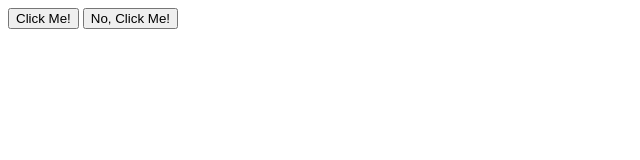
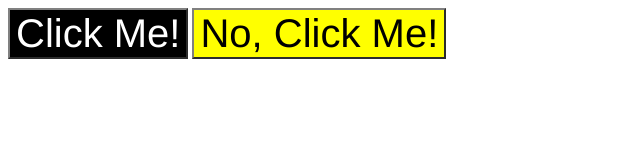
Before and after one commit to MohamedEmadFahmy/The-Odin-Project, a plain HTML site: page css/foundations/03-grouping-selectors/index.html in a window 1280 px wide. Shown: the whole page, without its empty margins (0-640 px from the left). Drawn offline with Linux system fonts and the light colour scheme.

Commit message:
Finish 3rd css exercise

```diff
--- a/css/foundations/03-grouping-selectors/index.html
+++ b/css/foundations/03-grouping-selectors/index.html
@@ -8,7 +8,7 @@
     <link rel="stylesheet" href="style.css">
   </head>
   <body>
-    <button>Click Me!</button>
-    <button>No, Click Me!</button>
+    <button class="black">Click Me!</button>
+    <button class="yellow">No, Click Me!</button>
   </body>
 </html>
--- a/css/foundations/03-grouping-selectors/style.css
+++ b/css/foundations/03-grouping-selectors/style.css
@@ -0,0 +1,12 @@
+button {
+    font-size: 40px;
+    border-color: grey;
+    font-family: Helvetica, "Times New Roman", sans-serif;
+}
+.black {
+    background-color: black;
+    color: white;
+}
+.yellow {
+    background-color: yellow;
+}
```
